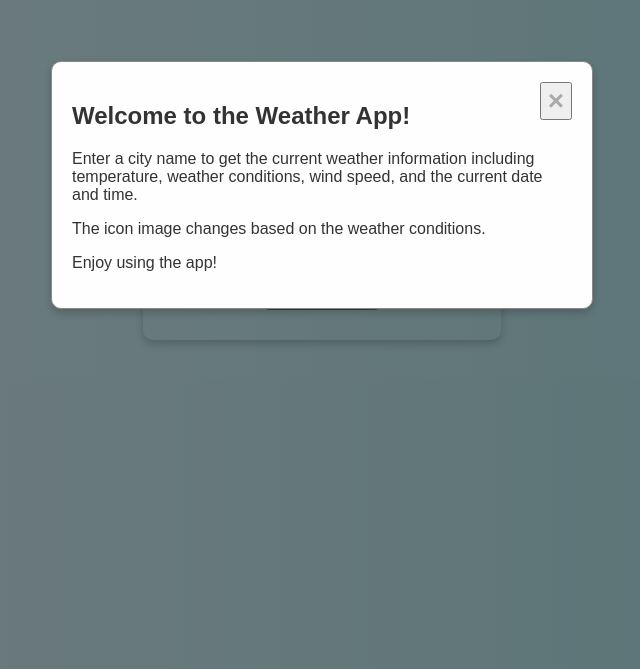
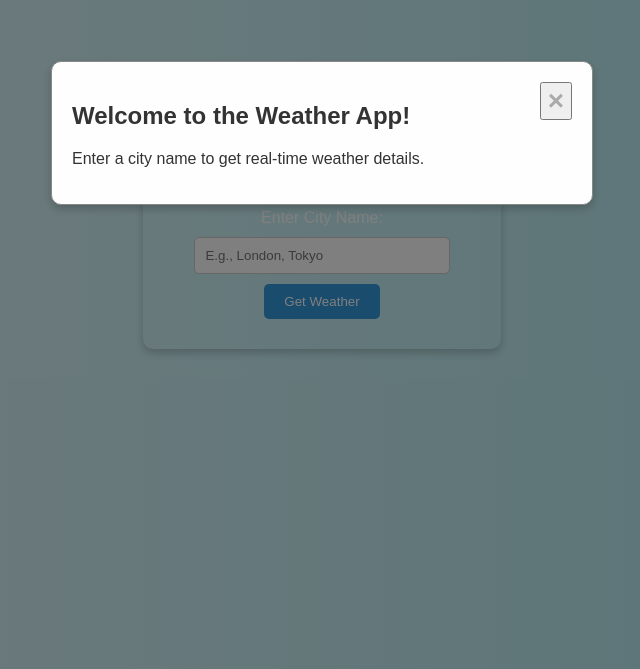
Before and after one commit to KC-85/World-Wide-Weather-App, a plain HTML site: page index.html in a window 1280 px wide. Shown: the part 131-800 px from the top of the page, without its empty margins (318-958 px from the left). Drawn offline with nearby package versions, Linux system fonts and the light colour scheme.

Commit message:
Adjusted & add more semantic HTML

```diff
--- a/index.html
+++ b/index.html
@@ -9,40 +9,37 @@
     <script src="https://cdn.jsdelivr.net/momentjs/latest/moment.min.js"></script>
 </head>
 <body>
+
     <!-- Introduction Modal -->
     <div id="introduction-modal" class="modal" role="dialog" aria-labelledby="modal-title" aria-hidden="true">
         <div class="modal-content">
             <button class="close-btn" aria-label="Close introduction">&times;</button>
             <h2 id="modal-title">Welcome to the Weather App!</h2>
-            <p>Enter a city name to get the current weather information including temperature, weather conditions, wind speed, and the current date and time.</p>
-            <p>The icon image changes based on the weather conditions.</p>
-            <p>Enjoy using the app!</p>
+            <p>Enter a city name to get real-time weather details.</p>
         </div>
     </div>
 
     <!-- Main Container -->
-    <div class="container">
-        <div class="weather-card">
-            <input type="text" id="city-input" placeholder="Enter city name" aria-label="City Name">
-            <button id="city-input-btn">Get Weather</button>
-
-            <!-- Error Container -->
+    <main class="container">
+        <section class="weather-card">
+            <label for="city-input">Enter City Name:</label>
+            <div class="input-group">
+                <input type="text" id="city-input" placeholder="E.g., London, Tokyo" aria-label="City Name">
+                <button id="city-input-btn">Get Weather</button>
+            </div>
             <div id="error-container" aria-live="assertive"></div>
 
             <div id="weather-info" aria-live="polite">
-                <h1>Your Local Weather Forecast</h1>
-                <h2>No matter where you are</h2>
-                <h3 id="city-name"></h3>
-                <img id="weather-icon" alt="Weather Icon" role="presentation">
+                <h1 id="city-name"></h1>
+                <span id="weather-icon"></span>
                 <p id="temperature"></p>
                 <p id="description"></p>
                 <p id="wind-speed"></p>
                 <p id="date"></p>
             </div>
-        </div>
-    </div>
+        </section>
+    </main>
 
-    <!-- Scripts -->
     <script src="assets/js/script.js"></script>
 </body>
 </html>
```
